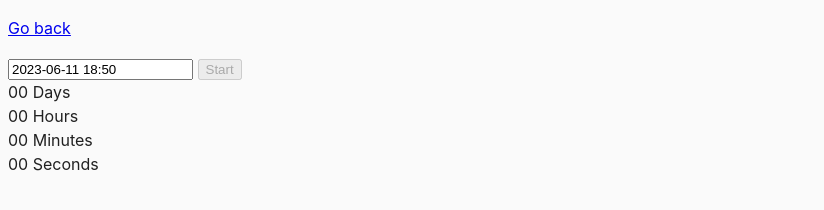
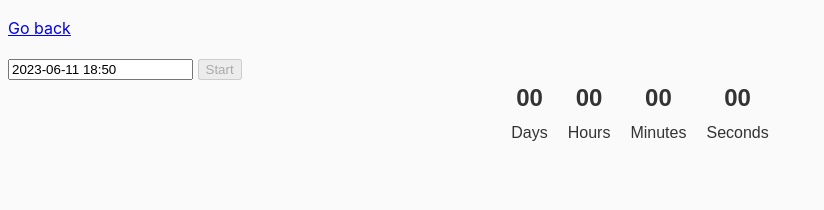
Before and after one commit to tarastupko/goit-js-hw-09, a website built with Parcel: page src/02-timer.html in a window 1280 px wide. Shown: the whole page, without its empty margins (0-824 px from the left). Built offline with nearby package versions, Linux system fonts and the light colour scheme; what notiflix would draw is missing.

Commit message:
Update common.css

```diff
--- a/src/css/common.css
+++ b/src/css/common.css
@@ -16,3 +16,27 @@ img {
   display: block;
   max-width: 100%;
 }
+.timer {
+  display: flex;
+  justify-content: center;
+  align-items: center;
+  font-family: Arial, sans-serif;
+  font-size: 16px;
+  color: #333;
+}
+
+.field {
+  display: flex;
+  flex-direction: column;
+  align-items: center;
+  margin: 0 10px;
+}
+
+.value {
+  font-size: 24px;
+  font-weight: bold;
+}
+
+.label {
+  margin-top: 5px;
+}
```
